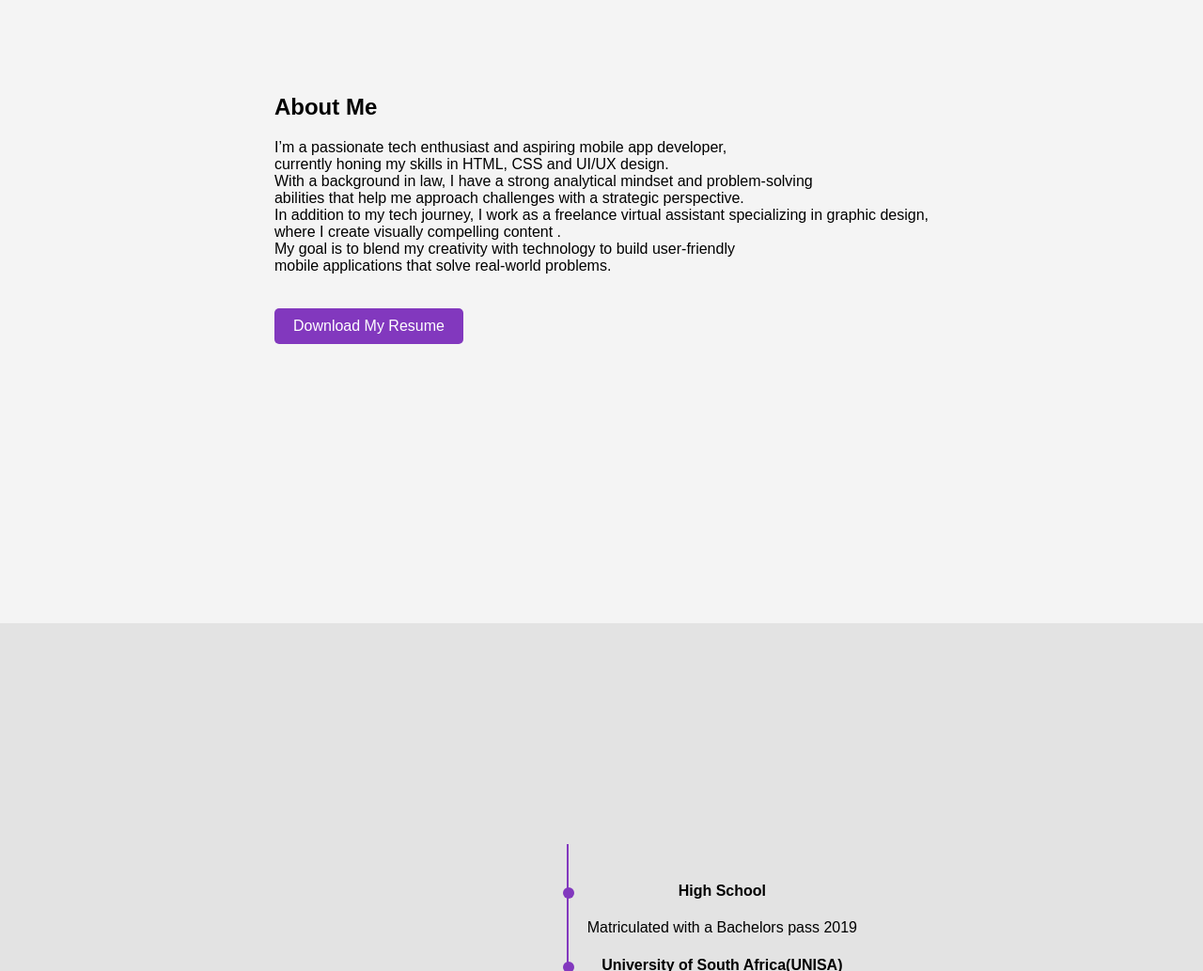
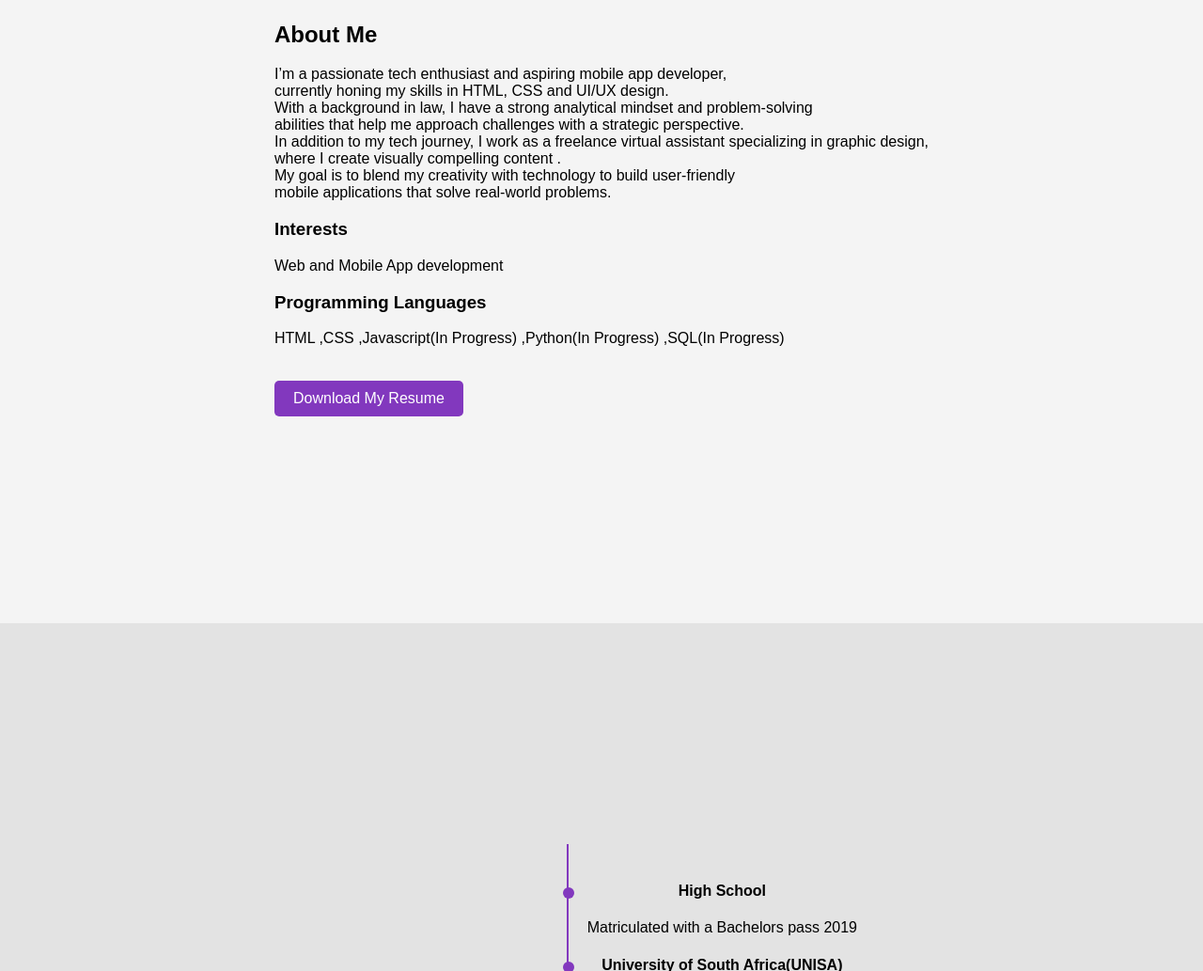
Before and after one commit to Boni178/portfolio, a plain HTML site: page index.html in a window 1280 px wide. Shown: the part 1057-2090 px from the top of the page at 94% size. Drawn offline with Linux system fonts and the light colour scheme.

Commit message:
first commit

```diff
--- a/index.html
+++ b/index.html
@@ -131,6 +131,15 @@
 
 
         </p>
+<h3>Interests</h3>
+    <p>Web and Mobile App development </p>
+
+    <h3>Programming Languages </h3>
+<p>HTML ,CSS ,Javascript(In Progress) ,Python(In Progress) ,SQL(In Progress) </p>
+
+
+
+
         <a href="Downloadable CV.pdf" download id="download-btn">Download My Resume</a>   <!-- button to download cv-->
         </div>
     </section>
```
